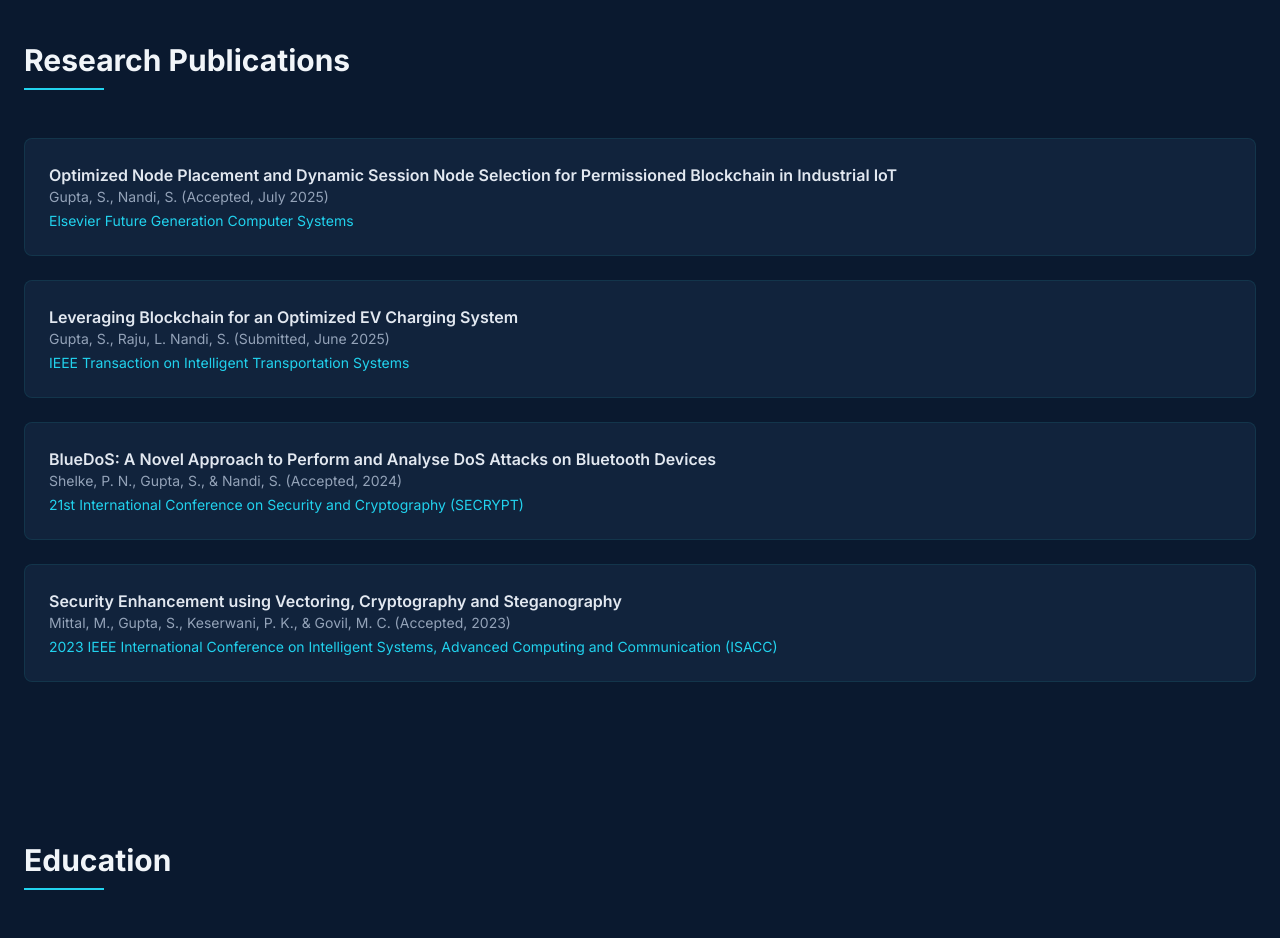
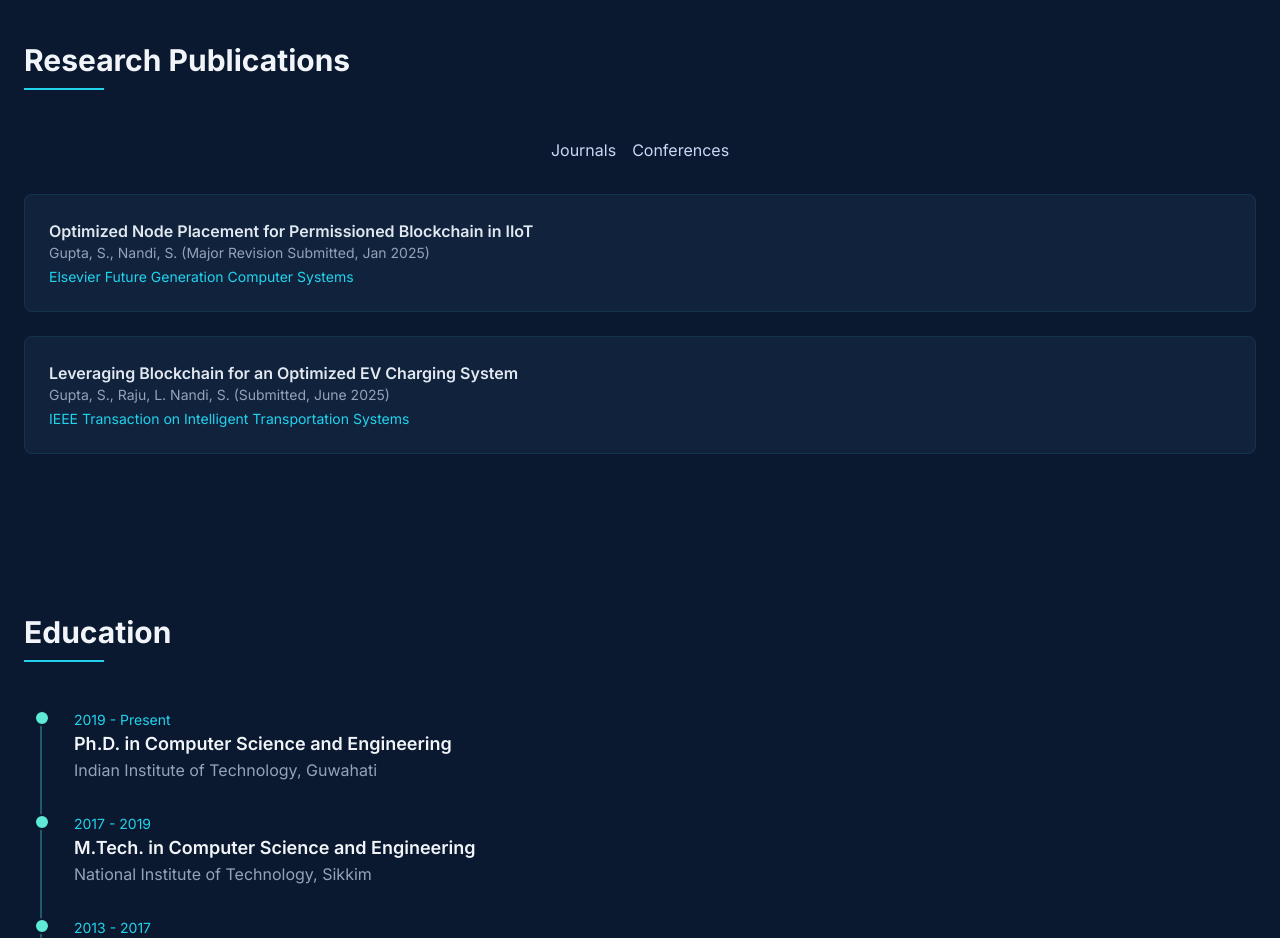
Before and after one commit to dreincarnate13/sgupta.portfolio, a plain HTML site: page index.html in a window 1280 px wide. Shown: the part 2380-3318 px from the top of the page. Drawn offline with nearby package versions, Linux system fonts and the light colour scheme.

Commit message:
Update index.html

```diff
--- a/index.html
+++ b/index.html
@@ -200,13 +200,21 @@
             </div>
         </section>
 
-        <!-- Publications Section -->
-        <section id="publications" class="py-20">
+           <!-- Publications Section -->
+        <section id="publications" class="py-20 reveal">
             <h2 class="text-3xl font-bold text-slate-100 section-title mb-12">Research Publications</h2>
-            <div class="space-y-6">
+
+            <!-- Toggle Buttons -->
+            <div class="flex justify-center mb-8 space-x-4">
+                <button id="journal-btn" class="tab-button active">Journals</button>
+                <button id="conference-btn" class="tab-button">Conferences</button>
+            </div>
+
+            <!-- Publications Lists -->
+            <div id="journals-list" class="space-y-6">
                 <div class="glass-effect rounded-lg p-6">
-                    <h3 class="font-semibold text-slate-200">Optimized Node Placement and Dynamic Session Node Selection for Permissioned Blockchain in Industrial IoT</h3>
-                    <p class="text-sm text-slate-400">Gupta, S., Nandi, S. (Accepted, July 2025)</p>
+                    <h3 class="font-semibold text-slate-200">Optimized Node Placement for Permissioned Blockchain in IIoT</h3>
+                    <p class="text-sm text-slate-400">Gupta, S., Nandi, S. (Major Revision Submitted, Jan 2025)</p>
                     <p class="highlight-text text-sm mt-1">Elsevier Future Generation Computer Systems</p>
                 </div>
                 <div class="glass-effect rounded-lg p-6">
@@ -214,15 +222,18 @@
                     <p class="text-sm text-slate-400">Gupta, S., Raju, L. Nandi, S. (Submitted, June 2025)</p>
                     <p class="highlight-text text-sm mt-1">IEEE Transaction on Intelligent Transportation Systems</p>
                 </div>
+            </div>
+
+            <div id="conferences-list" class="space-y-6 hidden">
                 <div class="glass-effect rounded-lg p-6">
                     <h3 class="font-semibold text-slate-200">BlueDoS: A Novel Approach to Perform and Analyse DoS Attacks on Bluetooth Devices</h3>
                     <p class="text-sm text-slate-400">Shelke, P. N., Gupta, S., & Nandi, S. (Accepted, 2024)</p>
                     <p class="highlight-text text-sm mt-1">21st International Conference on Security and Cryptography (SECRYPT)</p>
                 </div>
-				<div class="glass-effect rounded-lg p-6">
+                 <div class="glass-effect rounded-lg p-6">
                     <h3 class="font-semibold text-slate-200">Security Enhancement using Vectoring, Cryptography and Steganography</h3>
-                    <p class="text-sm text-slate-400">Mittal, M., Gupta, S., Keserwani, P. K., & Govil, M. C. (Accepted, 2023)</p>
-                    <p class="highlight-text text-sm mt-1">2023 IEEE International Conference on Intelligent Systems, Advanced Computing and Communication (ISACC)</p>
+                    <p class="text-sm text-slate-400">Mittal, M., Gupta, S., Keserwani, P. K., & Govil, M. C. (Feb 2023)</p>
+                    <p class="highlight-text text-sm mt-1">2023 International Conference on Intelligent Systems, Advanced Computing and Communication (ISACC)</p>
                 </div>
             </div>
         </section>
```
